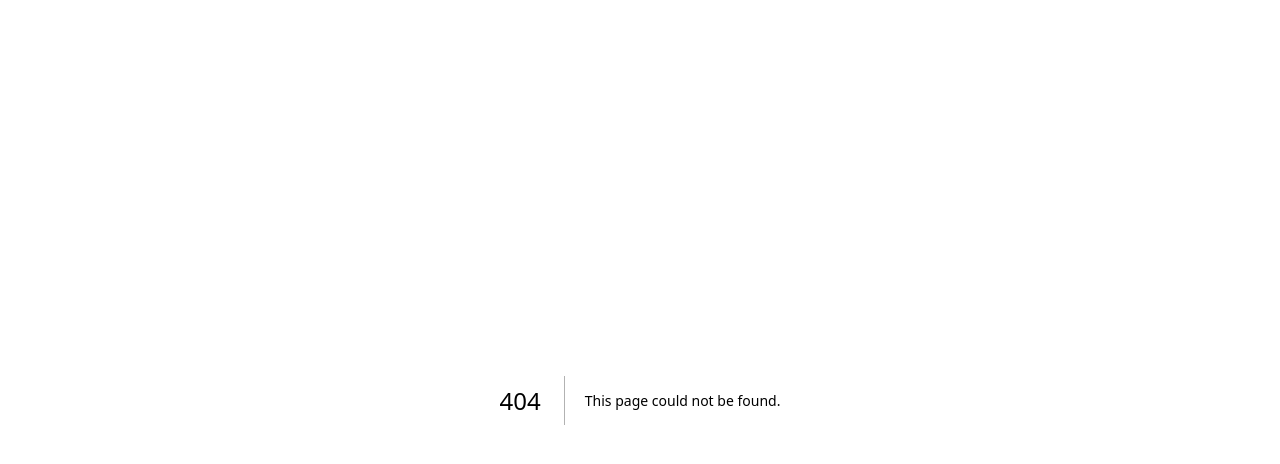
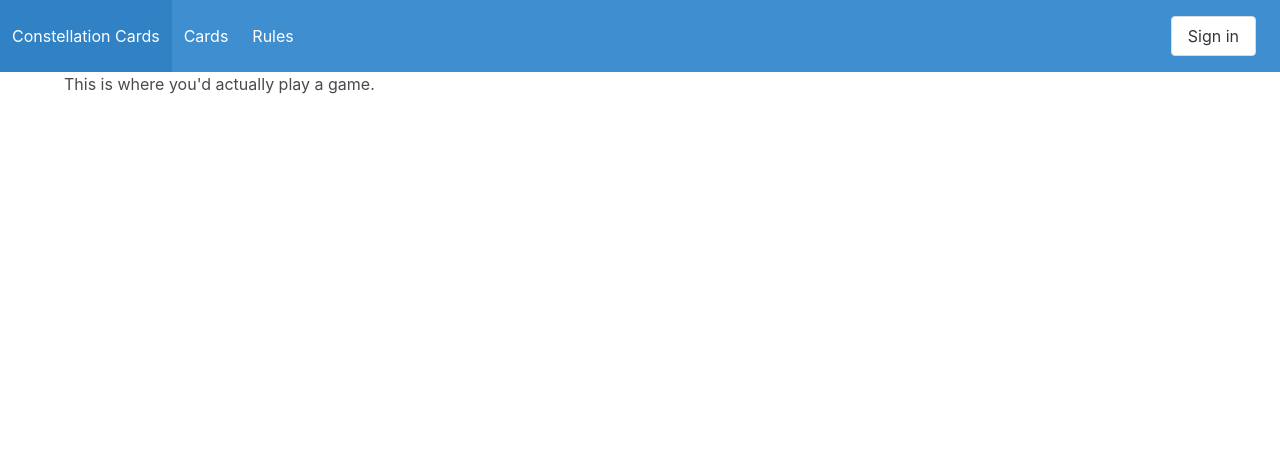
Before and after one commit to constellation-cards/furnace, a Next.js app: page /play/1 in a window 1280 px wide. Before the commit this address had no page. Shown: the top 464 px of the page. Built offline with nearby package versions, Linux system fonts and the light colour scheme; no server answers.

Commit message:
Add Play and Delete buttons to tables

```diff
--- /dev/null
+++ b/pages/play/[uid].tsx
@@ -0,0 +1,32 @@
+import type { NextPage } from "next";
+import ConstellationCardsLayout from "../../components/ConstellationCardsLayout";
+import useSWR, { KeyedMutator } from "swr";
+import { GameTable } from "@prisma/client";
+import { map } from "ramda";
+
+interface PlayTableProps {}
+
+
+/**
+ * The Play homepage. Show a menu of game sessions, and allow users to edit the list.
+ * Also allow users to launch a game.
+ *
+ * @param props React properties
+ * @returns
+ */
+const PlayTable: NextPage = (props: PlayTableProps) => {
+  return (
+    <ConstellationCardsLayout
+      meta={{
+        title: "Play",
+        description: "Play a game of Constellation Cards"
+      }}
+    >
+      <>
+        <div>This is where you'd actually play a game.</div>
+      </>
+    </ConstellationCardsLayout>
+  );
+};
+
+export default PlayTable;
```
Also changed, not shown: pages/play/index.tsx (+21 -3 lines).
